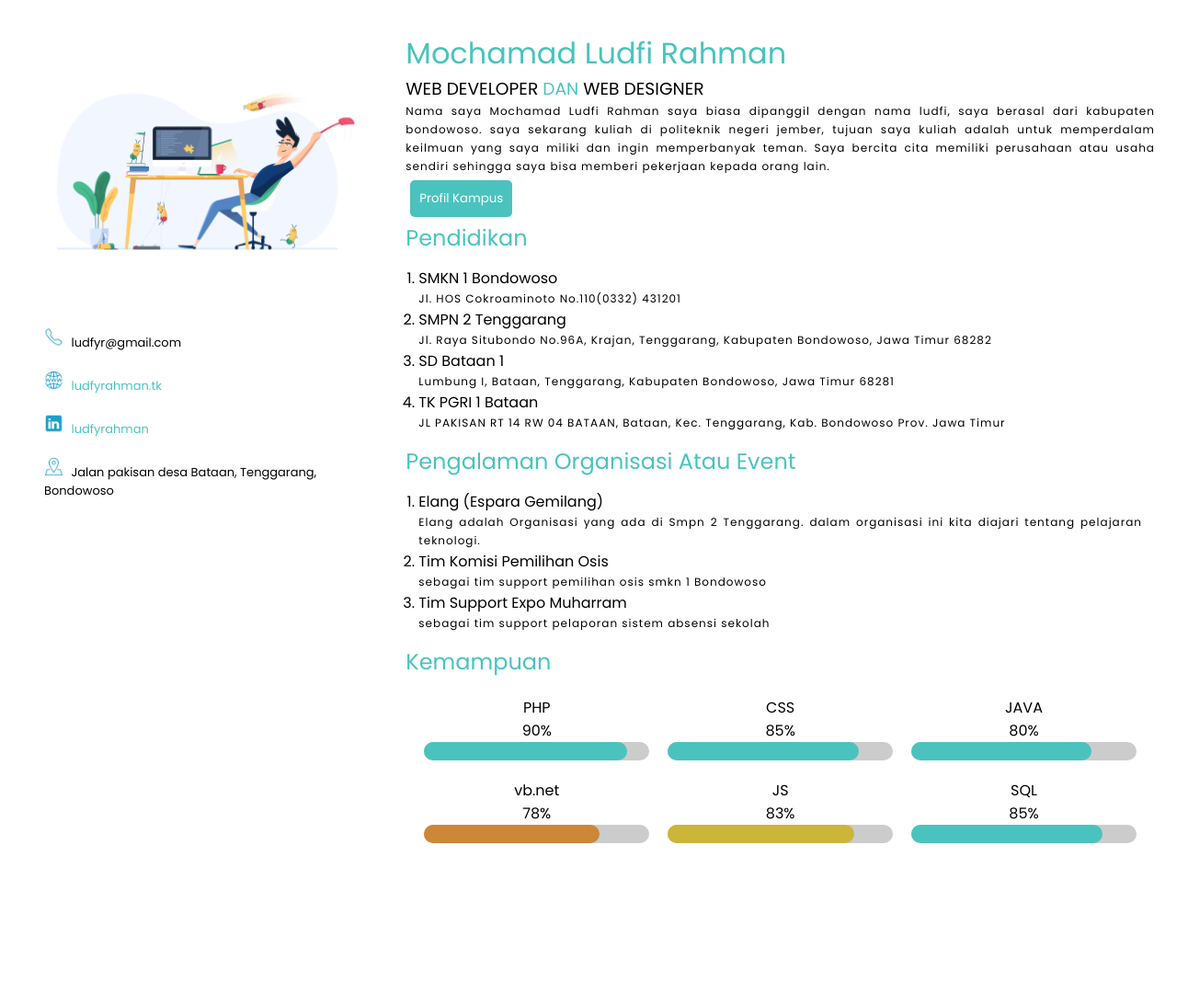
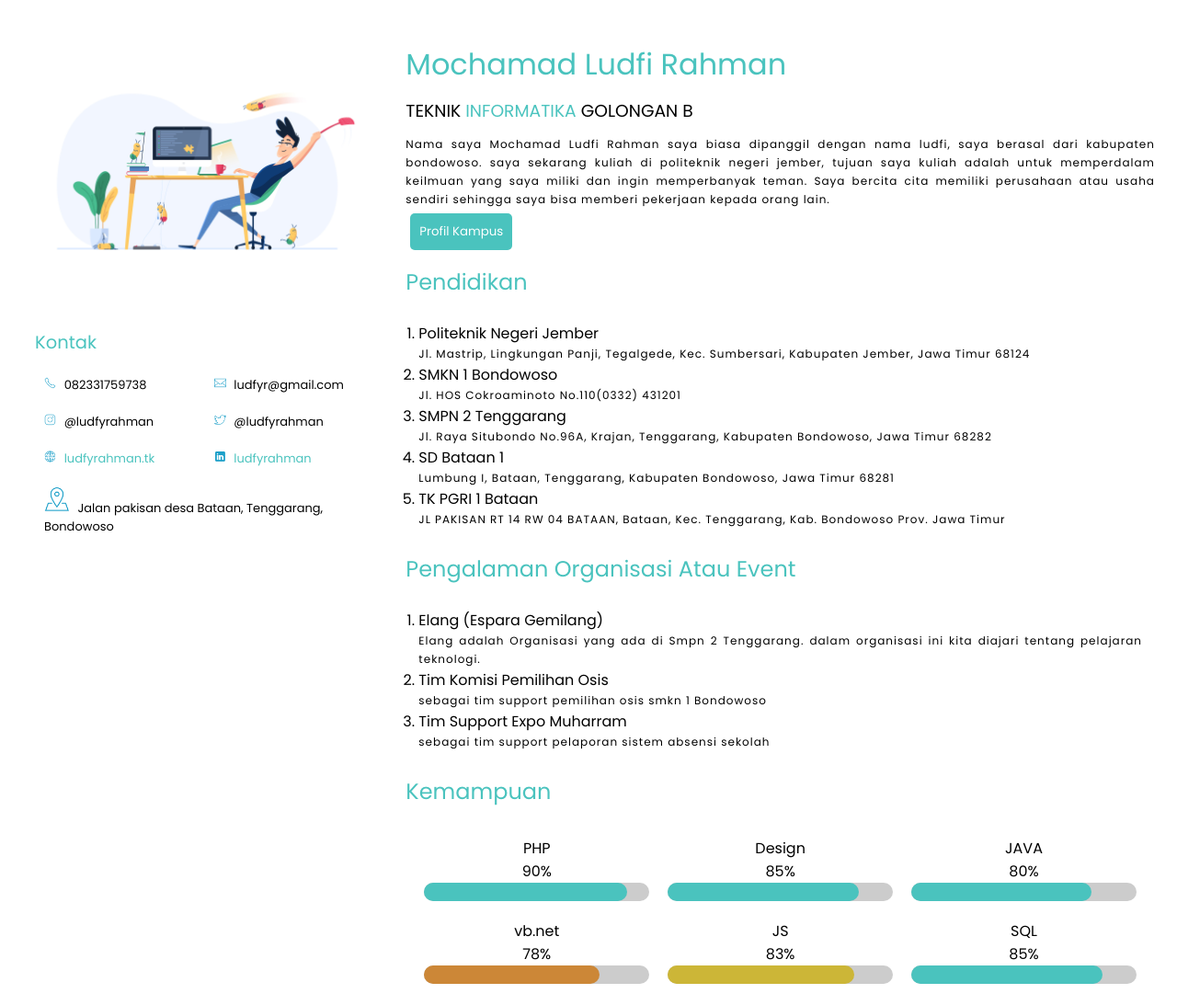
Before and after one commit to ludfyrahman/Tugas_Web, a plain HTML site: page index.html in a window 1280 px wide. Shown: the whole page at 92% size. Before the commit the page ends 957 px from the top, so only its background shows below. Drawn offline with Linux system fonts and the light colour scheme.

Commit message:
220920190433

```diff
--- a/index.html
+++ b/index.html
@@ -9,15 +9,28 @@
                     <div class="col-md-4">
                         <img src="gambar/profile.jpg" class="img-responsive" alt="">
                         <div class="container font-sm">
-                            <div class="col-md-12">
+                            <h2 class="color-primary">Kontak</h2>
+                            <div class="col-md-6">
                                 <img src="gambar/phone.png" class="img-icon" alt="">
+                                <span class="margin-5">082331759738</span>
+                            </div>
+                            <div class="col-md-6">
+                                <img src="gambar/mail.png" class="img-icon" alt="">
                                 <span class="margin-5">ludfyr@gmail.com</span>
                             </div>
-                            <div class="col-md-12">
+                            <div class="col-md-6">
+                                <img src="gambar/instagram.png" class="img-icon" alt="">
+                                <span class="margin-5">@ludfyrahman</span>
+                            </div>
+                            <div class="col-md-6">
+                                <img src="gambar/twitter.png" class="img-icon" alt="">
+                                <span class="margin-5">@ludfyrahman</span>
+                            </div>
+                            <div class="col-md-6">
                                 <img src="gambar/website.png" class="img-icon" alt="">
                                 <a target="_blank" href="http://www.ludfyrahman.tk/"><span class="margin-5">ludfyrahman.tk</span></a>
                             </div>
-                            <div class="col-md-12">
+                            <div class="col-md-6">
                                 <img src="gambar/LinkedIn.png" class="img-icon" alt="">
                                 <a target="_blank" href="https://www.linkedin.com/in/ludfy-rahman-b28201127"><span class="margin-5">ludfyrahman</span></a>
                             </div>
@@ -29,12 +42,17 @@
                     </div>
                     <div class="col-md-8">
                         <h1 class="color-primary">Mochamad Ludfi Rahman</h1>
-                        <h3 class="upper">Web Developer <span class="color-primary">dan</span> web designer</h3>
+                        <h3 class="upper">Teknik <span class="color-primary">Informatika</span> Golongan B</h3>
                         <p class="paragraph">Nama saya Mochamad Ludfi Rahman saya biasa dipanggil dengan nama ludfi, saya berasal dari kabupaten bondowoso. saya sekarang kuliah di politeknik negeri jember, tujuan saya kuliah adalah untuk memperdalam keilmuan yang saya miliki dan ingin memperbanyak teman. Saya bercita cita memiliki perusahaan atau usaha sendiri sehingga saya bisa memberi pekerjaan kepada orang lain.</p>
                         <a href="http://polije.ac.id" target="_blank"><button class="btn">Profil Kampus</button></a>
                         <h2 class="color-primary">Pendidikan</h2>
                         <div class="container">
                             <ol>
+                                <li>
+                                    Politeknik Negeri Jember
+                                    <br>
+                                    <p class="paragraph">Jl. Mastrip, Lingkungan Panji, Tegalgede, Kec. Sumbersari, Kabupaten Jember, Jawa Timur 68124</p>
+                                </li>
                                 <li>
                                     SMKN 1 Bondowoso
                                     <br>
@@ -76,14 +94,14 @@
                         </div>
                         <h2 class="color-primary">Kemampuan</h2>
                         <div class="col-md-12 center">
-                            <div class="col-md-4">
+                            <div class="col-md-4 shadow">
                                 PHP
                                 <br>
                                 90%
                                 <div class="pg pg-90"></div>
                             </div>
                             <div class="col-md-4">
-                                CSS
+                                Design
                                 <br>
                                 85%
                                 <div class="pg pg-85"></div>
@@ -176,7 +194,7 @@
             }
             /* pangaturan gambar */
             .img-icon{
-                width: 6%;
+                width: 8%;
             }
             .margin-5{
                 margin: 5px;
@@ -197,6 +215,8 @@
             }
             h1, h2, h3, h4, h5, h6{
                 font-weight: normal;
+                margin-bottom: 12px;
+                margin-top: 12px;
             }
             .color-primary{
                 color:#4ac3be;
@@ -236,11 +256,15 @@
             .container{
                 padding: 14px;
             }
+            @media only screen and (min-width: 768px) {
                 .col-md-1{
                     width:8.3333%;
                 }
                 .col-md-4{
                     width: 33.333%;
+                }
+                .col-md-6{
+                    width:50%;
                 }
                 .col-md-8{
                     width: 66.666%;
@@ -248,6 +272,7 @@
                 .col-md-12{
                     width:100%;
                 }
+            }
         </style>
     </body>
 </html>
```
Also changed, not shown: gambar/instagram.png (added), gambar/twitter.png (added). Lines whose indentation alone changed are shown as unchanged.
